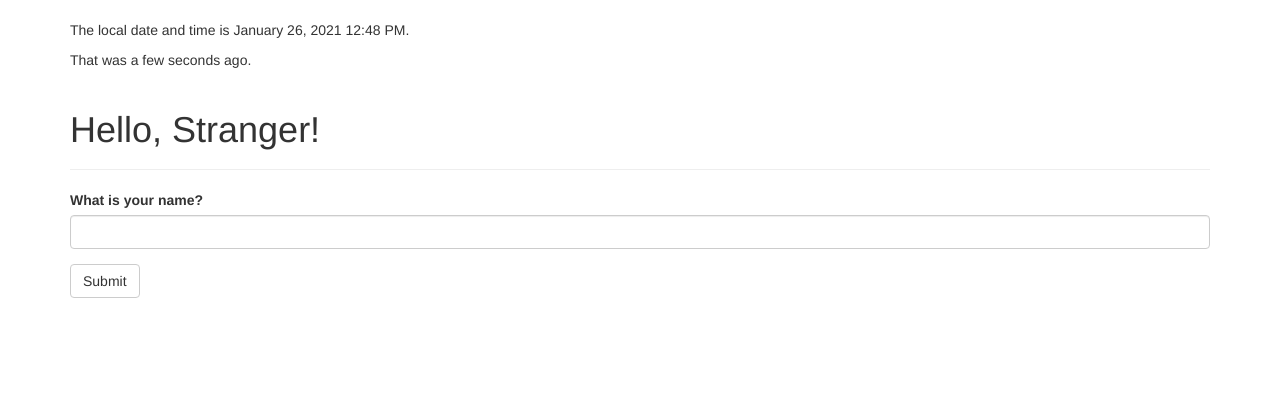
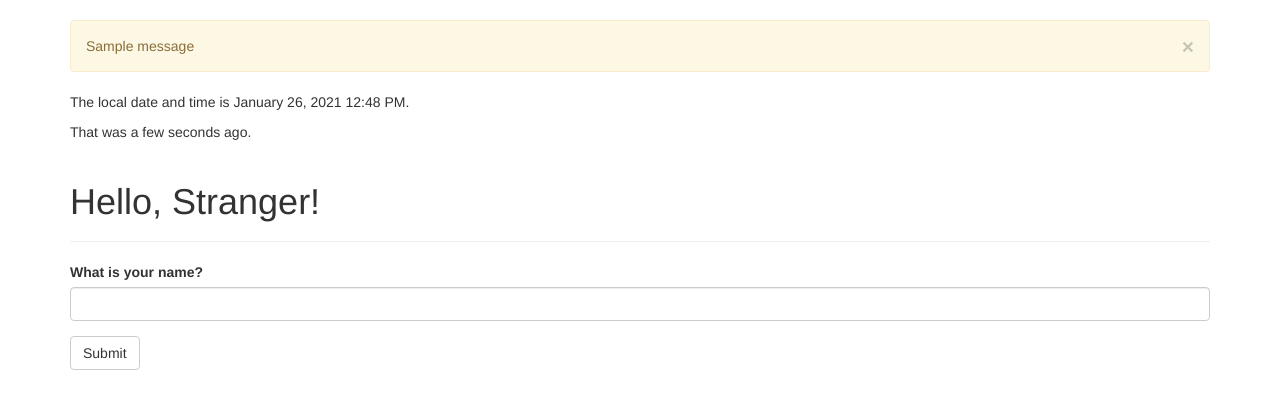
Before and after one commit to lars10192002/my-flaky-blog, a Flask app: page / in a window 1280 px wide. Shown: the part 52-461 px from the top of the page. Run offline with Flask 2, Linux system fonts and the light colour scheme; one stand-in notice (Sample message) is shown; some libraries are stand-ins or nearby versions.

Commit message:
[ch4] use flash messages()

```diff
--- a/app.py
+++ b/app.py
@@ -1,5 +1,5 @@
 from datetime import datetime
-from flask import Flask, render_template, session, redirect, url_for
+from flask import Flask, render_template, session, redirect, url_for, flash
 from flask.helpers import url_for
 from flask_bootstrap import Bootstrap
 from flask_moment import Moment
@@ -32,6 +32,9 @@ def internal_server_error(e):
 def index():
     form = NameForm()
     if form.validate_on_submit():
+        pre_name = session.get('name')
+        if pre_name is not None and pre_name != form.name.data:
+            flash('Looks like you have changed your name!')
         session['name'] = form.name.data
         return redirect(url_for('index'))
     return render_template('index.html', form=form, name=session.get('name'), current_time=datetime.utcnow())
@@ -39,4 +42,4 @@ def index():
 
 @app.route('/user/<name>')
 def user(name):
-    return render_template('user.html', name=name)
+    return render_template('user.html', name=session.get('name'))
--- a/templates/base.html
+++ b/templates/base.html
@@ -31,6 +31,13 @@
 
 {% block content %}
 <div class="container">
+    {% for message in get_flashed_messages() %}
+    <div class="alert alert-warning">
+        <button type="button" class="close" data-dismiss="alert">&times;</button>
+        {{ message }}
+    </div>
+    {% endfor%}
+
     {% block page_content %}{% endblock %}
 </div>
 {% endblock %}
```
